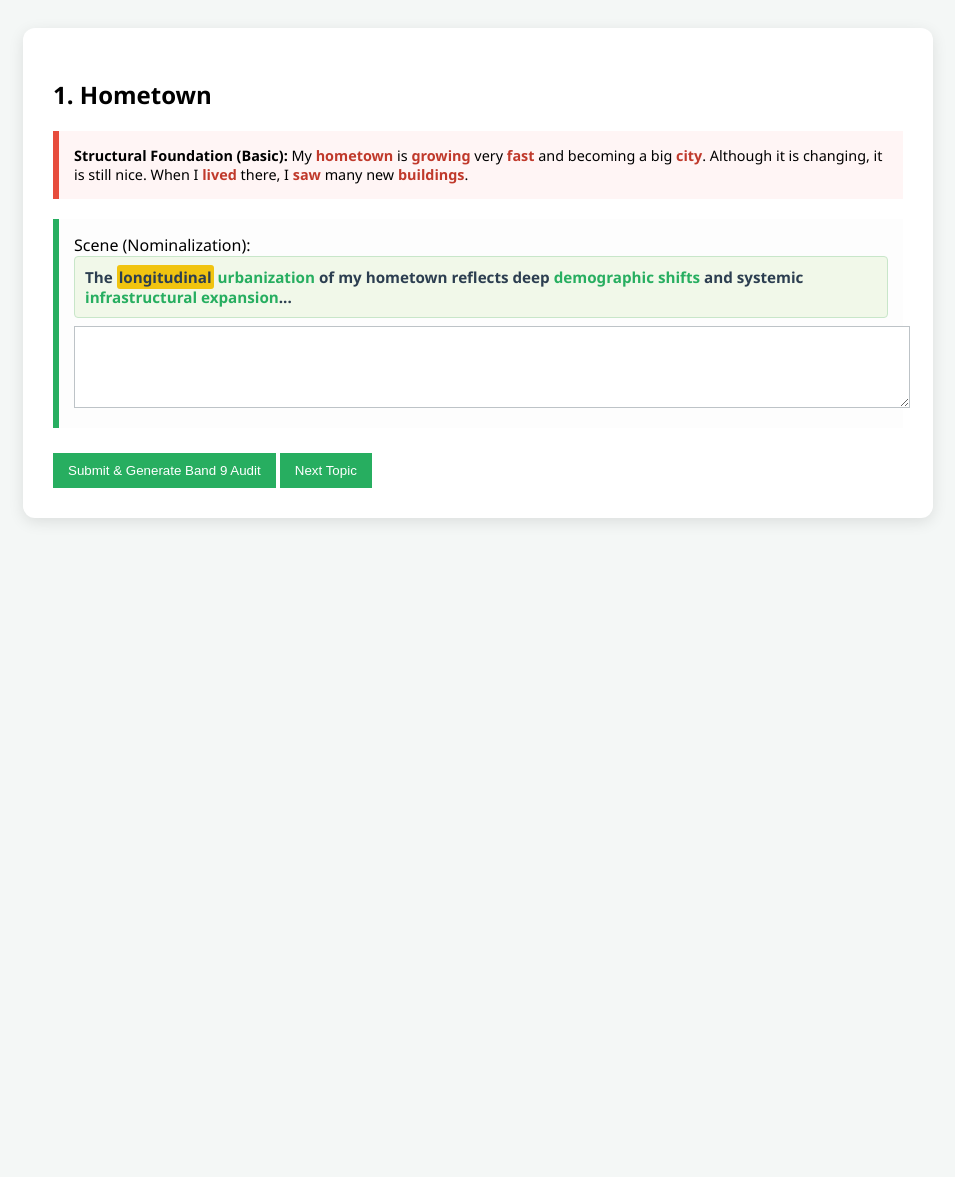
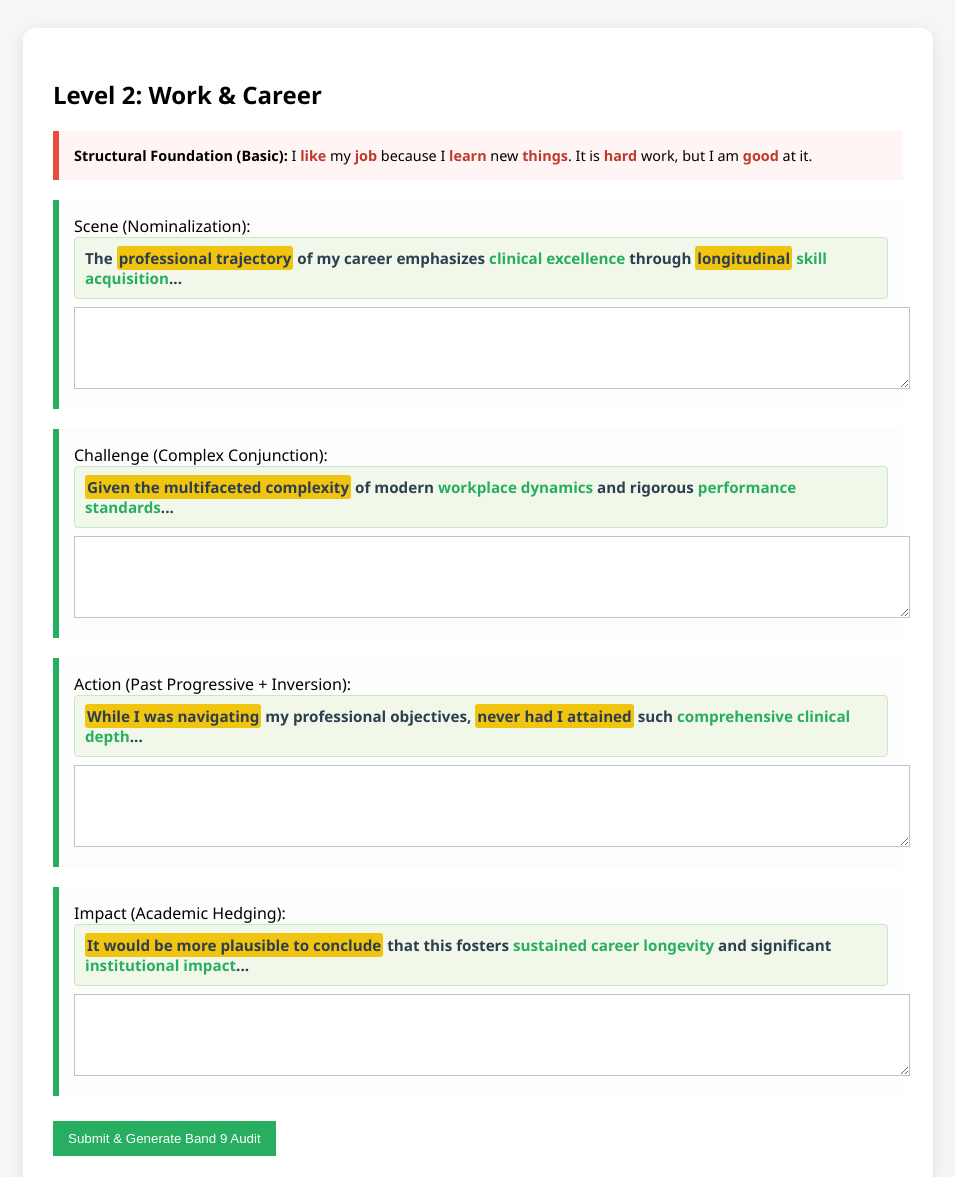
Before and after one commit to gyoutrain-lab/IELTS-STAR-detail-6, a plain HTML site: page index.html in a window 1280 px wide. Shown: the top 1177 px of the page, without its empty margins (162-1117 px from the left). Before the commit the page ends 800 px from the top, so only its background shows below. Drawn offline with Linux system fonts and the light colour scheme.

Commit message:
Update index.html

```diff
--- a/index.html
+++ b/index.html
@@ -2,7 +2,7 @@
 <html lang="en">
 <head>
     <meta charset="UTF-8">
-    <title>Band 9 Engine: Visual Mastery</title>
+    <title>Band 9 Engine: Work & Career</title>
     <style>
         body { font-family: 'Segoe UI', sans-serif; background: #f4f7f6; padding: 20px; }
         .app-container { max-width: 850px; margin: auto; background: white; padding: 30px; border-radius: 12px; box-shadow: 0 4px 15px rgba(0,0,0,0.1); }
@@ -10,9 +10,9 @@
         .input-group { margin: 20px 0; padding: 15px; background: #fdfdfd; border-left: 6px solid #27ae60; }
         .anchor-text { font-size: 0.95em; color: #2c3e50; font-weight: 600; background: #f1f8e9; padding: 10px; display: block; margin-bottom: 8px; border-radius: 4px; border: 1px solid #c8e6c9; }
         textarea { width: 100%; height: 60px; border: 1px solid #bdc3c7; padding: 10px; }
-        .b3 { color: #c0392b; font-weight: bold; } /* Red */
-        .b9 { color: #27ae60; font-weight: bold; } /* Green */
-        .gram { background-color: #f1c40f; padding: 2px; border-radius: 3px; } /* Yellow */
+        .b3 { color: #c0392b; font-weight: bold; }
+        .b9 { color: #27ae60; font-weight: bold; }
+        .gram { background-color: #f1c40f; padding: 2px; border-radius: 3px; font-weight: bold; }
         button { padding: 10px 15px; cursor: pointer; background: #27ae60; color: white; border: none; margin-top: 5px; }
         #review { margin-top: 25px; padding: 20px; border: 1px solid #bdc3c7; display: none; background: #f1f2f6; }
     </style>
@@ -20,7 +20,7 @@
 <body>
 
 <div class="app-container">
-    <h2 id="level-title">Level 1: Hometown</h2>
+    <h2 id="level-title">Level 2: Work & Career</h2>
 
     <div class="foundation">
         <strong>Structural Foundation (Basic):</strong> <span id="p-foundation"></span>
@@ -32,31 +32,46 @@
             <span class="anchor-text" id="p-sit"></span>
             <textarea id="sit"></textarea>
         </div>
-        <!-- (Repeated for other inputs) -->
+        <div class="input-group">
+            <label>Challenge (Complex Conjunction):</label>
+            <span class="anchor-text" id="p-task"></span>
+            <textarea id="task"></textarea>
+        </div>
+        <div class="input-group">
+            <label>Action (Past Progressive + Inversion):</label>
+            <span class="anchor-text" id="p-act"></span>
+            <textarea id="act"></textarea>
+        </div>
+        <div class="input-group">
+            <label>Impact (Academic Hedging):</label>
+            <span class="anchor-text" id="p-res"></span>
+            <textarea id="res"></textarea>
+        </div>
     </div>
     <button onclick="evaluateDrill()">Submit & Generate Band 9 Audit</button>
-    <button onclick="nextLevel()">Next Topic</button>
     <div id="review"></div>
 </div>
 
 <script>
-    const levels = [
-        { t: "1. Hometown", f: "My <span class='b3'>hometown</span> is <span class='b3'>growing</span> very <span class='b3'>fast</span> and becoming a big <span class='b3'>city</span>. Although it is changing, it is still nice. When I <span class='b3'>lived</span> there, I <span class='b3'>saw</span> many new <span class='b3'>buildings</span>.", s: "The <span class='gram'>longitudinal</span> <span class='b9'>urbanization</span> of my hometown reflects deep <span class='b9'>demographic shifts</span> and systemic <span class='b9'>infrastructural expansion</span>...", full: "The <span class='gram'>longitudinal</span> <span class='b9'>urbanization</span> of my hometown reflects deep <span class='b9'>demographic shifts</span> and systemic <span class='b9'>infrastructural expansion</span>. <span class='gram'>Notwithstanding</span> the <span class='b9'>traditional heritage preservation</span> efforts, the city is evolving. <span class='gram'>While I was</span> experiencing the local transition, <span class='gram'>never had I witnessed</span> such <span class='b9'>accelerated developmental momentum</span>. <span class='gram'>It would be more accurate to conclude</span> that this fosters <span class='b9'>community resilience</span> and <span class='b9'>sustainable prosperity</span>." }
-    ];
+    const level = {
+        f: "I <span class='b3'>like</span> my <span class='b3'>job</span> because I <span class='b3'>learn</span> new <span class='b3'>things</span>. It is <span class='b3'>hard</span> work, but I am <span class='b3'>good</span> at it.",
+        s: "The <span class='gram'>professional trajectory</span> of my career emphasizes <span class='b9'>clinical excellence</span> through <span class='gram'>longitudinal</span> <span class='b9'>skill acquisition</span>...",
+        t: "<span class='gram'>Given the multifaceted complexity</span> of modern <span class='b9'>workplace dynamics</span> and rigorous <span class='b9'>performance standards</span>...",
+        a: "<span class='gram'>While I was navigating</span> my professional objectives, <span class='gram'>never had I attained</span> such <span class='b9'>comprehensive clinical depth</span>...",
+        r: "<span class='gram'>It would be more plausible to conclude</span> that this fosters <span class='b9'>sustained career longevity</span> and significant <span class='b9'>institutional impact</span>...",
+        full: "The <span class='gram'>professional trajectory</span> of my career emphasizes <span class='b9'>clinical excellence</span> through <span class='gram'>longitudinal</span> <span class='b9'>skill acquisition</span>. <span class='gram'>Given the multifaceted complexity</span> of modern <span class='b9'>workplace dynamics</span> and rigorous <span class='b9'>performance standards</span>, adaptability is essential. <span class='gram'>While I was navigating</span> my professional objectives, <span class='gram'>never had I attained</span> such <span class='b9'>comprehensive clinical depth</span>. <span class='gram'>It would be more plausible to conclude</span> that this fosters <span class='b9'>sustained career longevity</span> and significant <span class='b9'>institutional impact</span>."
+    };
 
-    let current = 0;
+    document.getElementById('p-foundation').innerHTML = level.f;
+    document.getElementById('p-sit').innerHTML = level.s;
+    document.getElementById('p-task').innerHTML = level.t;
+    document.getElementById('p-act').innerHTML = level.a;
+    document.getElementById('p-res').innerHTML = level.r;
+
     function evaluateDrill() {
-        document.getElementById('review').innerHTML = `<h3>Band 9 Audit Report</h3><p><strong>Full Model:</strong><br>${levels[current].full}</p>`;
+        document.getElementById('review').innerHTML = `<h3>Band 9 Audit Report</h3><p><strong>Full Model:</strong><br>${level.full}</p>`;
         document.getElementById('review').style.display = 'block';
     }
-    function nextLevel() {
-        current = (current + 1) % levels.length;
-        document.getElementById('level-title').innerText = levels[current].t;
-        document.getElementById('p-foundation').innerHTML = levels[current].f;
-        document.getElementById('p-sit').innerHTML = levels[current].s;
-        document.getElementById('review').style.display = 'none';
-    }
-    nextLevel();
 </script>
 </body>
 </html>
```
